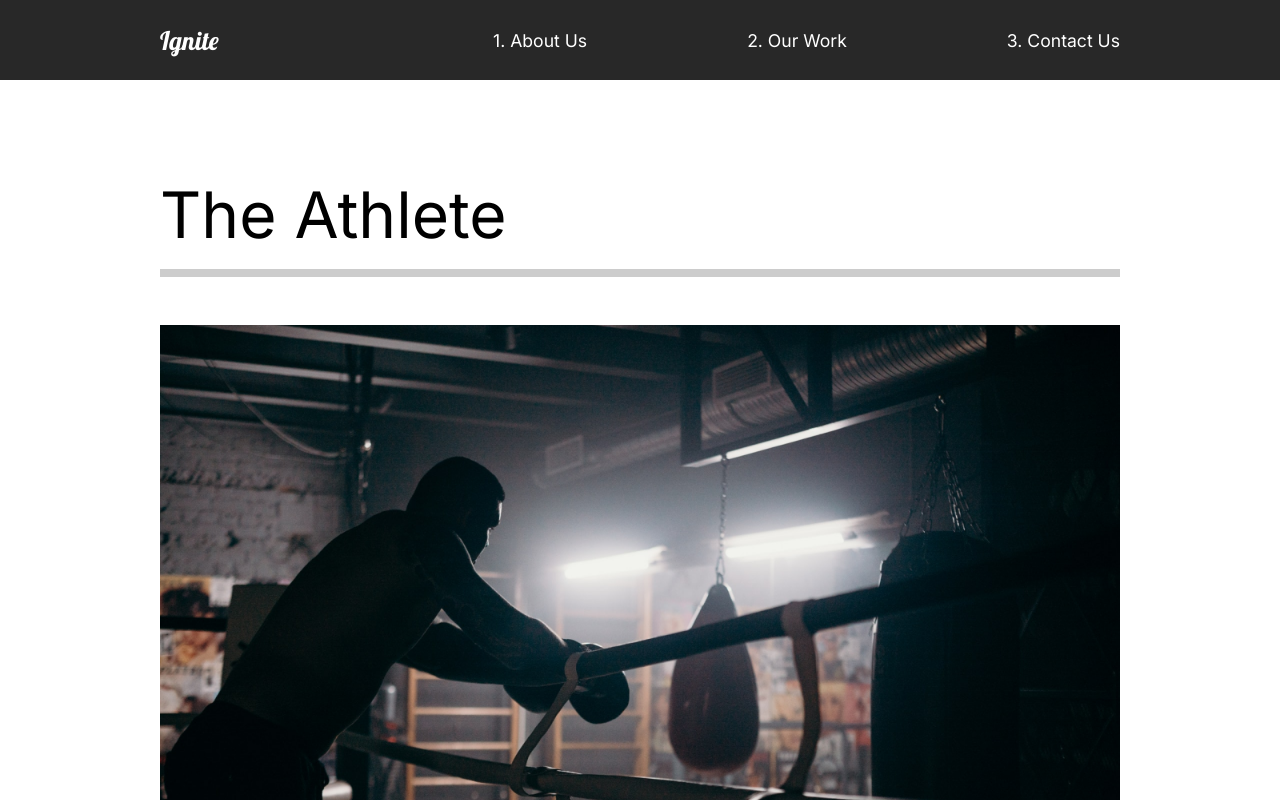
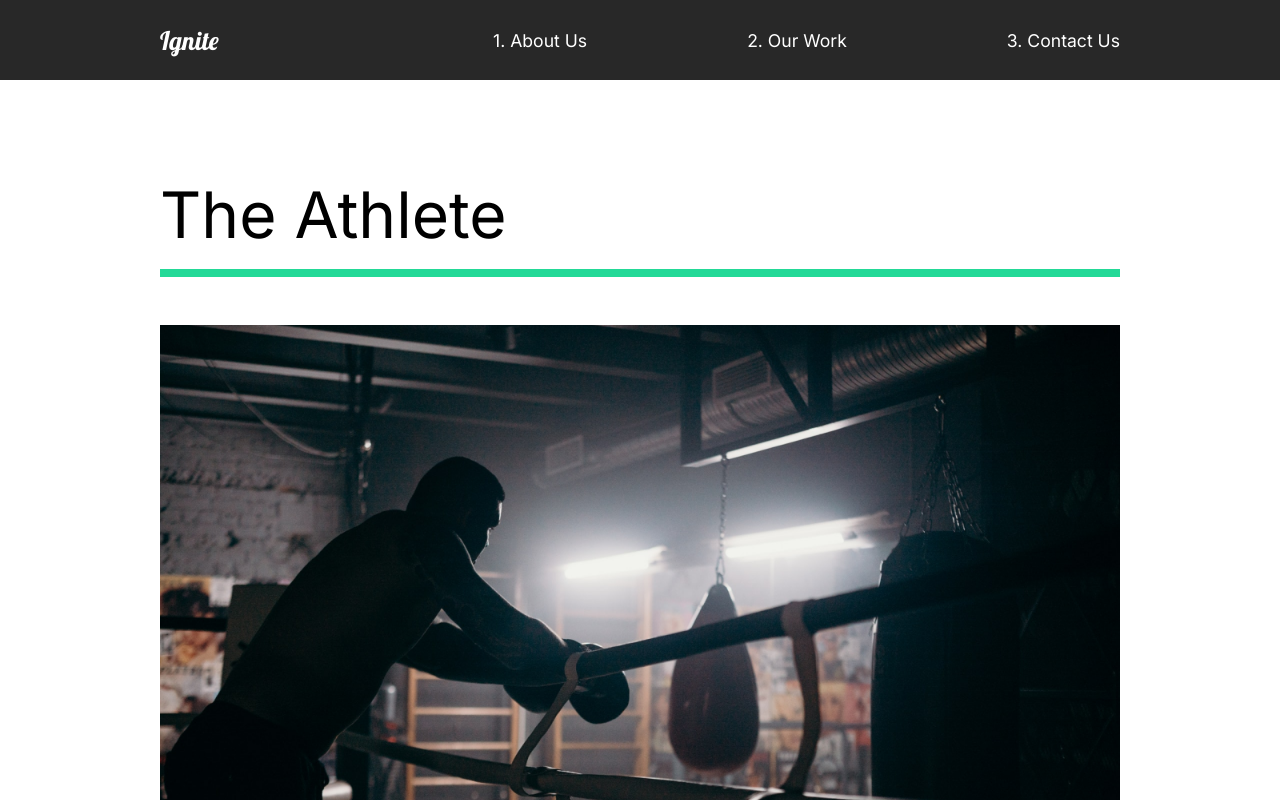
Before and after one commit to salmanahmedx/agency-portfolio-react, a React (Create React App) app: page /work in a window 1280 px wide. Shown: the top 800 px of the page. Built offline with nearby package versions, Linux system fonts and the light colour scheme.

Commit message:
page transition

```diff
--- a/src/components/wave.js
+++ b/src/components/wave.js
@@ -8,7 +8,7 @@
             <motion.path
                 initial={{ pathLength: 0, pathOffset: 1 }}
                 animate={{ pathLength: 1, pathOffset: 0 }} transition={{ duration: 1 }}
-                d="M1440 27.4774C1352.73 19.8184 1122.41 49.0556 899.331 227.276C620.48 450.052 354.282 355.647 170.328 185.318C23.165 49.0556 -4.21721 8.32998 0.487081 5" stroke="#D96ED4" strokeOpacity="0.1" strokeWidth="15" />
+                d="M1440 27.4774C1352.73 19.8184 1122.41 49.0556 899.331 227.276C620.48 450.052 354.282 355.647 170.328 185.318C23.165 49.0556 -4.21721 8.32998 0.487081 5" stroke="#D96ED4" strokeOpacity="0.25" strokeWidth="15" />
         </WaveSvg>
     );
 };
@@ -16,7 +16,7 @@
 const WaveSvg = styled.svg`
 position: absolute;
 left: 0;
-z-index: 1;
+z-index: 0;
 `
 
 export default wave;
--- a/src/pages/OurWork.js
+++ b/src/pages/OurWork.js
@@ -6,15 +6,26 @@
 import styled from 'styled-components';
 import { motion } from "framer-motion";
 import { pageAnimation } from './animation';
+import { sliderContainer, titleAnim, fade, photoAnim, lineAnim, slider } from './animation';
+
 
 const OurWork = () => {
     return (
         <Work style={{ background: "#fff" }} exit="exit" variants={pageAnimation} initial="hidden" animate="show">
+            < motion.div variants={sliderContainer}>
+                <Frame1 variants={slider}></Frame1>
+                <Frame2 variants={slider}></Frame2>
+                <Frame3 variants={slider}></Frame3>
+                <Frame4 variants={slider}></Frame4>
+            </motion.div>
             <Movie>
-                <h2>The Athlete</h2>
-                <div className="line"></div>
+                <motion.h2 variants={fade}>The Athlete</motion.h2>
+                <motion.div className="line" variants={lineAnim}></motion.div>
                 <Link to="/work/the-athlete">
-                    <img src={athlete} alt="athlete" /></Link>
+                    <Hide>
+                        <motion.img src={athlete} variants={photoAnim} alt="athlete" />
+                    </Hide>
+                </Link>
             </Movie>
             <Movie>
                 <h2>The Racer</h2>
@@ -45,7 +56,7 @@
 padding-bottom: 10rem;
 .line{
     height: 0.5rem;
-    background: #cccccc;
+    background: #23d997;
     margin-bottom:3rem;
 }
 img{
@@ -54,5 +65,28 @@
     object-fit: cover;
 }
 `
+const Hide = styled.div`
+overflow: hidden;
+`
+
+//Frame Animation
+const Frame1 = styled(motion.div)`
+position: fixed;
+left: 0;
+top: 10%;
+width: 100%;
+height: 100vh;
+background-color: #fffebf;
+z-index: 2;
+`
+const Frame2 = styled(Frame1)`
+background: #ff8efb;
+`
+const Frame3 = styled(Frame1)`
+background: #8ed2ff;
+`
+const Frame4 = styled(Frame1)`
+background: #8effa0;
+`
 
 export default OurWork;
--- a/src/pages/animation.js
+++ b/src/pages/animation.js
@@ -7,13 +7,13 @@
         opacity: 1,
         y: 0,
         transition: {
-            duration: 1,
-            when: 'beforeChildren'
+            duration: .75,
+            when: 'beforeChildren',
+            staggerChildren: 0.25,
         },
     },
     exit: {
         opacity: 0,
-        y: 300,
         transition: {
             duration: 1,
         },
@@ -50,3 +50,31 @@
         }
     }
 }
+
+export const lineAnim = {
+    hidden: { width: '0%' },
+    show: {
+        width: '100%',
+        transition: { duration: 1 }
+    }
+}
+
+export const slider = {
+    hidden: {
+        x: "-130%", skew: '45deg'
+    },
+    show: {
+        x: '100%',
+        skew: '0deg',
+        transition: { ease: 'easeOut', duration: 1 }
+    }
+}
+
+export const sliderContainer = {
+    hidden: { opacity: 1 },
+    show: {
+        opacity: 1, transition: {
+            staggerChildren: 0.15, ease: "easeOut"
+        }
+    }
+}
```
